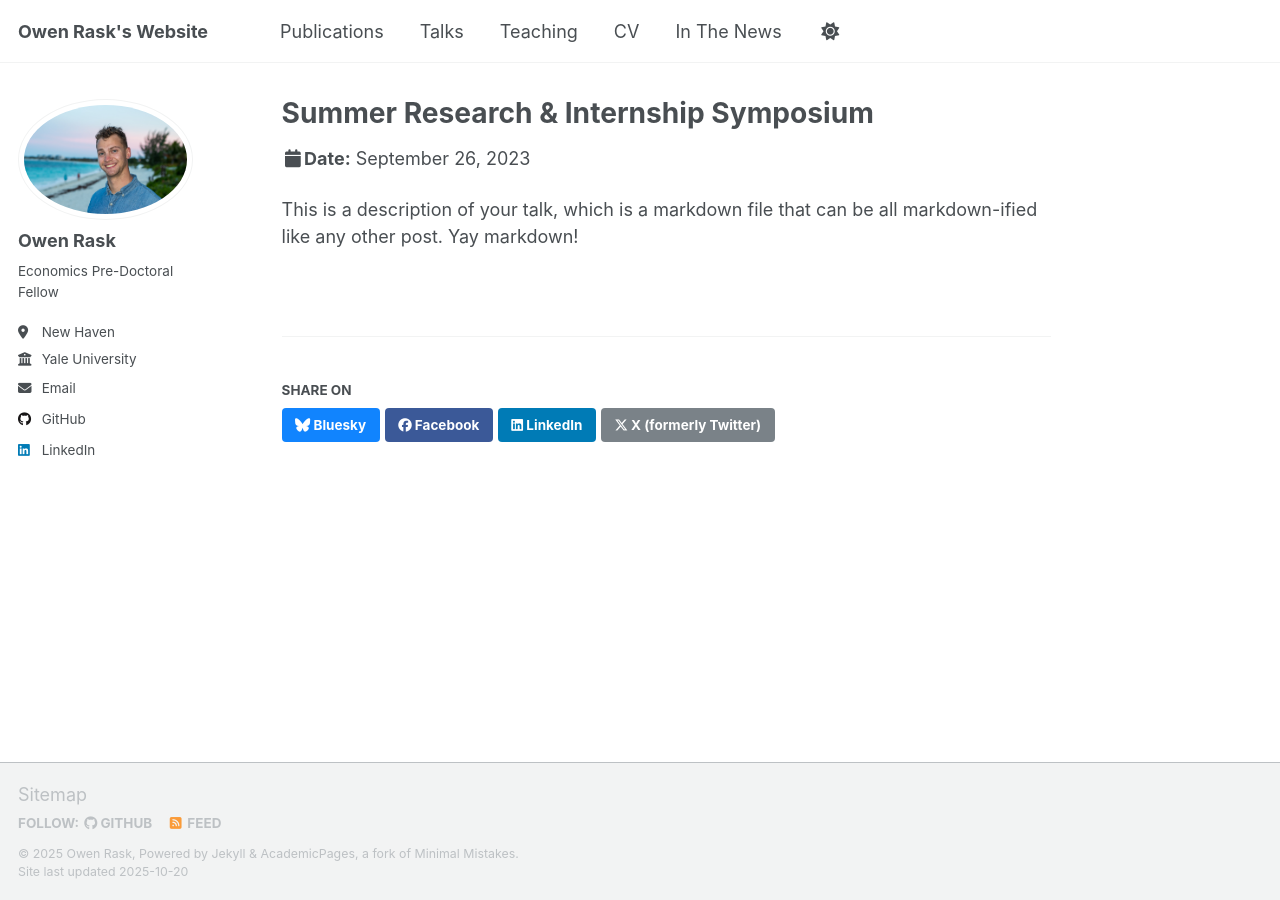
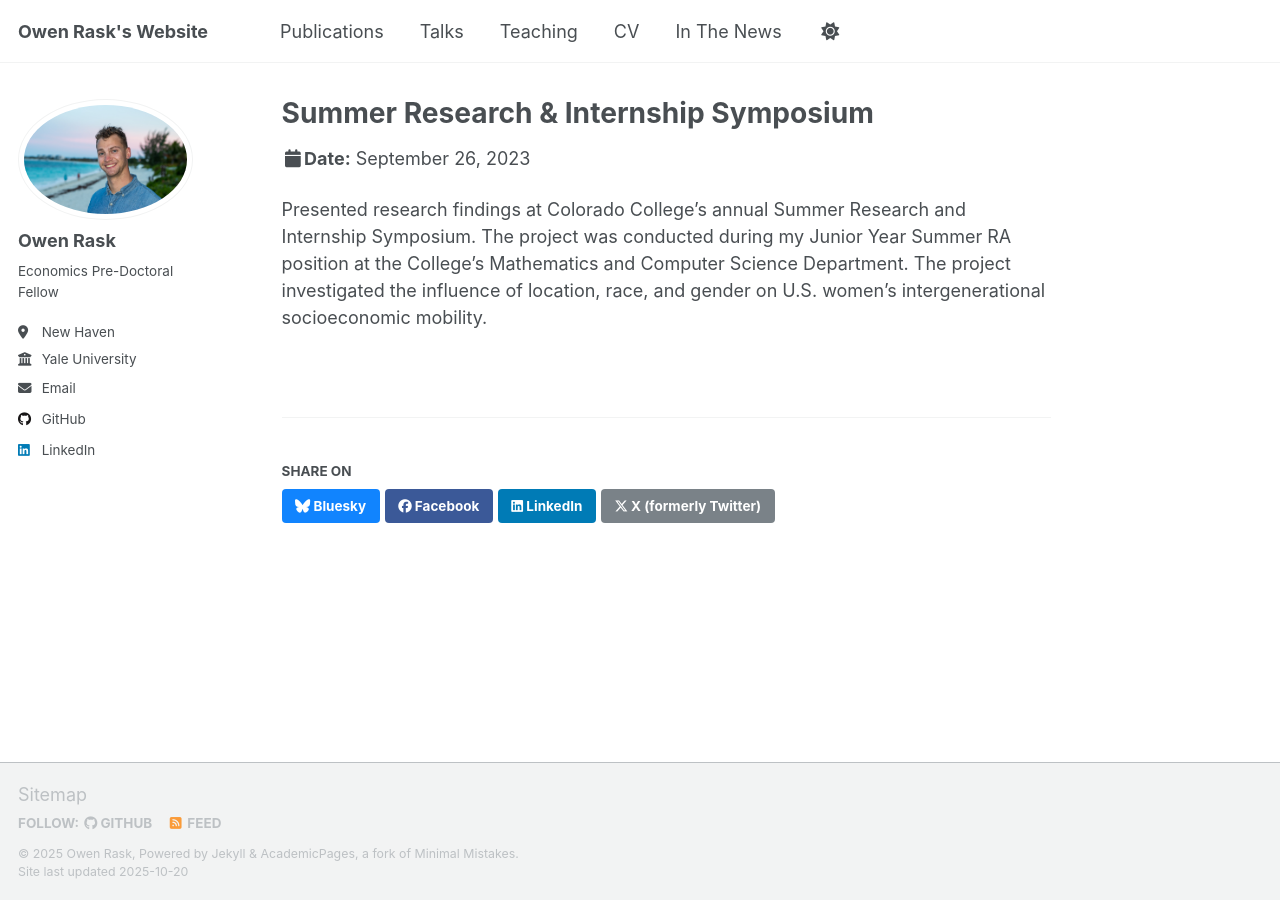
Before and after one commit to OwenRask/OwenRask.github.io, a Jekyll site: the page built from _talks/CC_summer_talk.md, in a window 1280 px wide. Built offline with Jekyll 4.4.1, drawn with Linux system fonts in a browser that asks for light colours; a script that is not in the unit is left out.

Commit message:
Update talk description with research details
Presented research findings at Colorado College’s annual Summer Research and Internship Symposium, focusing on the influence of location, race, and gender on U.S. women’s intergenerational socioeconomic mobility.

```diff
--- a/_talks/CC_summer_talk.md
+++ b/_talks/CC_summer_talk.md
@@ -8,4 +8,4 @@ date: 2023-09-26
 location: "Colorado Springs, CO, USA"
 ---
 
-This is a description of your talk, which is a markdown file that can be all markdown-ified like any other post. Yay markdown!
+Presented research findings at Colorado College’s annual Summer Research and Internship Symposium. The project was conducted during my Junior Year Summer RA position at the College's Mathematics and Computer Science Department. The project investigated the influence of location, race, and gender on U.S. women’s intergenerational socioeconomic mobility.
```
